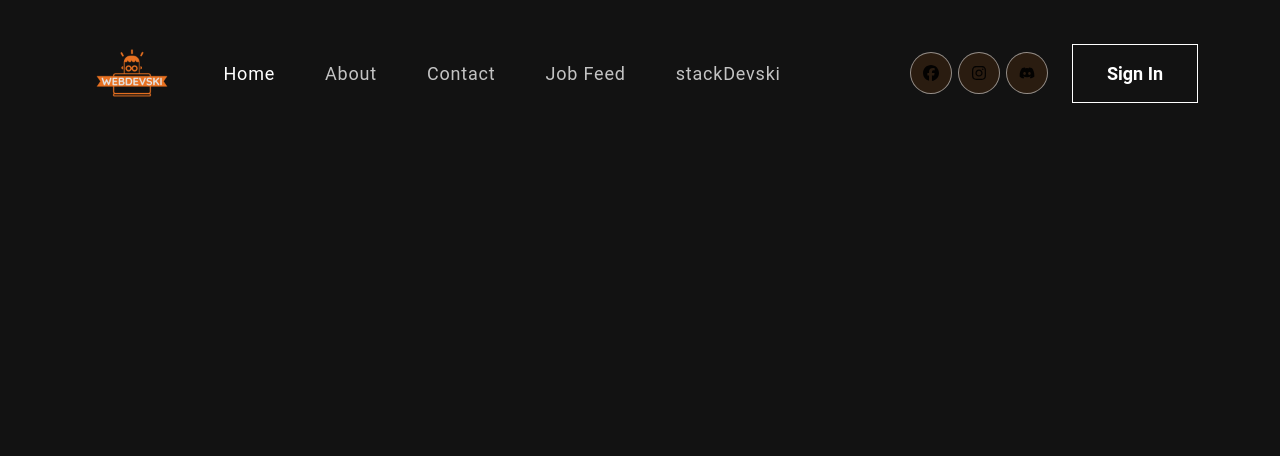
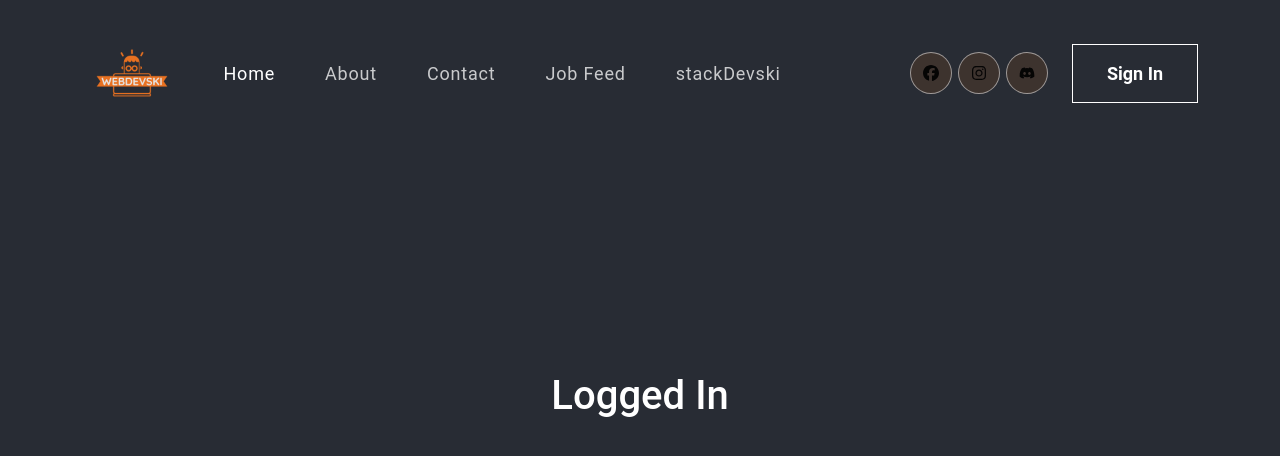
Before and after one commit to 2022-csc-59866/webdevski, a React (Create React App) app: page /success in a window 1280 px wide. Shown: the top 456 px of the page. Built offline with nearby package versions, Linux system fonts and the light colour scheme.

Commit message:
discord sign in

```diff
--- a/src/App.js
+++ b/src/App.js
@@ -10,6 +10,7 @@ import StackDevski from './pages/StackDevski';
 import Register from './pages/Register'
 import { supabase } from "./server/client.js"
 import Login from './components/Login';
+import Success from './components/Success';
 
 
 function App() {
@@ -20,7 +21,7 @@ function App() {
         <Routes>
           <Route path="/" element={<SplashHome/>} />
           <Route path="/login" element={<Login/>} />
-          <Route path="/register" element={<Register/>} />
+          <Route path="/success" element={<Success/>}/>
           <Route path="/job-feed" element={<JobFeed/>} />
           <Route path="/stackDevski" element={<StackDevski/>} />
         </Routes>
--- a/src/components/Login.js
+++ b/src/components/Login.js
@@ -8,16 +8,23 @@ import {
   // Import predefined theme
   ThemeSupa,
 } from '@supabase/auth-ui-shared'
+import { useNavigate } from 'react-router-dom';
 
 function Login() {
   return (
+
+    <section className="login-page">
     <div>
       <Auth
         supabaseClient={supabase}
         appearance={{ theme: ThemeSupa }}
+        theme="dark"
+        providers={["discord"]}
 
       />
     </div>
+
+    </section>
   );
 }
 export default Login;
--- /dev/null
+++ b/src/components/Success.js
@@ -0,0 +1,10 @@
+function Sucess(){
+    return (
+        <div className="App">
+            <header className="App-header">
+                <h1> Logged In</h1>
+            </header>
+        </div>
+    )
+}
+export default Sucess;
```
